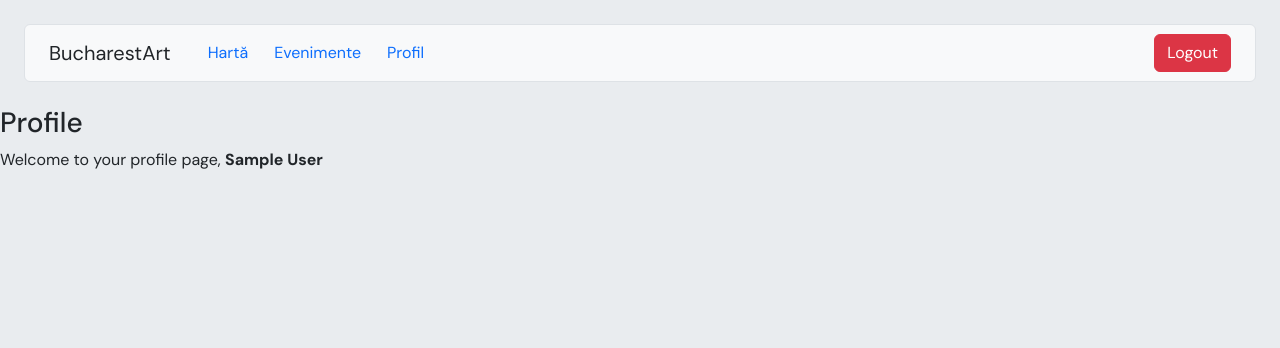
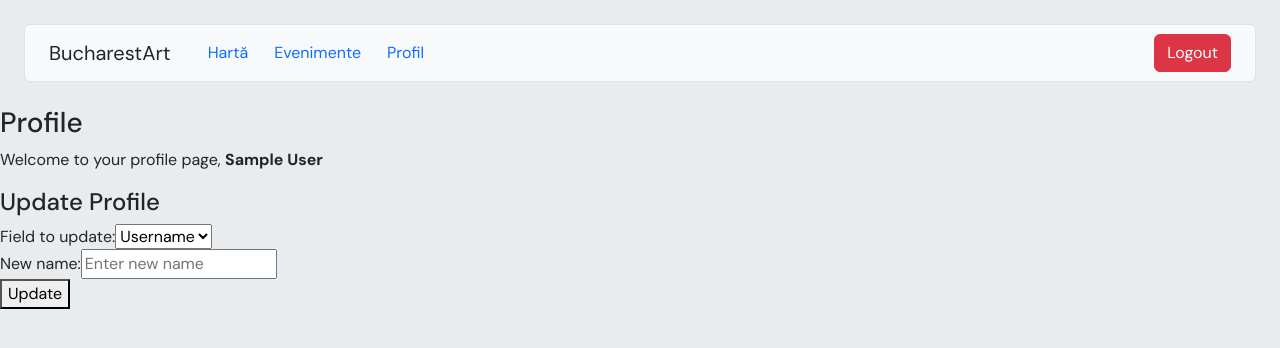
Before and after one commit to mircea-popa02/bucharest_art_fe, a React (Vite) app: page /dashboard/profile in a window 1280 px wide. Shown: the top 348 px of the page. Built offline with nearby package versions, Linux system fonts and the light colour scheme; sample sign-in values are in the browser's storage; what @esri/calcite-components would draw is missing.

Commit message:
Added change username/password functionality

```diff
--- a/src/auth/AuthService.tsx
+++ b/src/auth/AuthService.tsx
@@ -30,6 +30,37 @@ const login = async (name: string, password: string): Promise<string | null> =>
   }
 };
 
+const change = async (field: 'name' | 'password', value: string): Promise<string | null> => {
+  try {
+    if (!value || typeof value !== 'string' || value.trim() === '') {
+      throw new Error(`${field.charAt(0).toUpperCase() + field.slice(1)} cannot be empty or invalid.`);
+    }
+
+    const token = getToken();
+    if (!token) {
+      throw new Error('Unauthorized. Please log in again.');
+    }
+
+    const config = {
+      headers: {
+        Authorization: `Bearer ${token}`,
+      },
+    };
+
+    const payload = { [field]: value };
+
+    const response = await axios.put(`${API_URL}/change`, payload, config);
+
+    if (response.data.message) {
+      return null; // Success, no error to return
+    }
+
+    return response.data.error || 'Unknown error occurred. Please try again.';
+  } catch (error: any) {
+    return error.response?.data?.error || error.message || 'An error occurred. Please try again.';
+  }
+};
+
 const logout = () => {
   localStorage.removeItem('token');
 };
@@ -53,7 +84,8 @@ const AuthService = {
   login,
   logout,
   getToken,
-  getUsername
+  getUsername,
+  change
 };
 
 export default AuthService;
--- a/src/components/Profile.tsx
+++ b/src/components/Profile.tsx
@@ -1,13 +1,52 @@
-import React from 'react';
+import React, { useState } from 'react';
 import AuthService from '../auth/AuthService';
 
 const Profile: React.FC = () => {
-    return <>
-        <h3>Profile</h3>
-        <p>
-            Welcome to your profile page, <strong>{AuthService.getUsername()}</strong>
-        </p>
-    </>
+    const [field, setField] = useState<'name' | 'password'>('name');
+    const [value, setValue] = useState('');
+    const [message, setMessage] = useState<string | null>(null);
+
+    const handleChange = async () => {
+        const result = await AuthService.change(field, value);
+        if (result) {
+            setMessage(result);
+        } else {
+            setMessage(`${field.charAt(0).toUpperCase() + field.slice(1)} updated successfully!`);
+            setValue(''); // Clear input after successful update
+        }
+    };
+
+    return (
+        <>
+            <h3>Profile</h3>
+            <p>
+                Welcome to your profile page, <strong>{AuthService.getUsername()}</strong>
+            </p>
+            <div>
+                <h4>Update Profile</h4>
+                <label>
+                    Field to update:
+                    <select value={field} onChange={(e) => setField(e.target.value as 'name' | 'password')}>
+                        <option value="name">Username</option>
+                        <option value="password">Password</option>
+                    </select>
+                </label>
+                <br />
+                <label>
+                    New {field}:
+                    <input
+                        type={field === 'password' ? 'password' : 'text'}
+                        value={value}
+                        onChange={(e) => setValue(e.target.value)}
+                        placeholder={`Enter new ${field}`}
+                    />
+                </label>
+                <br />
+                <button onClick={handleChange}>Update</button>
+                {message && <p>{message}</p>}
+            </div>
+        </>
+    );
 };
 
 export default Profile;
```
